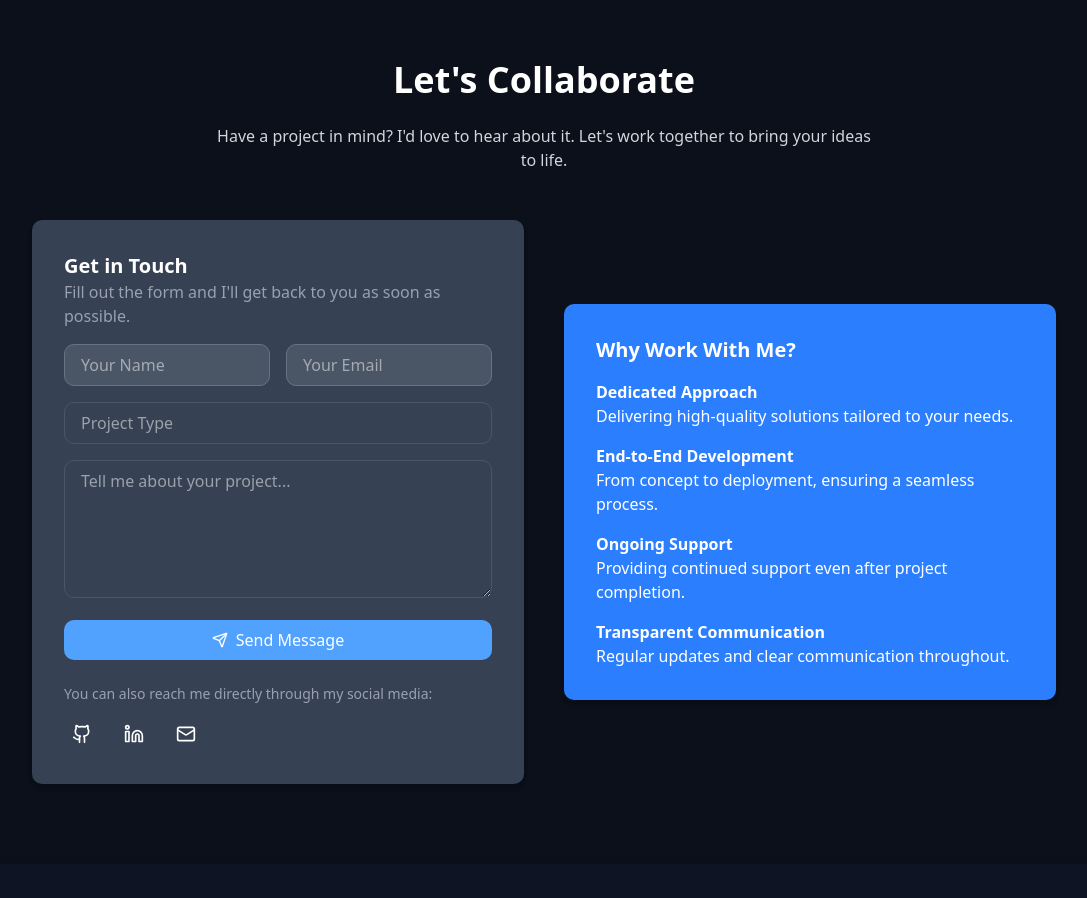
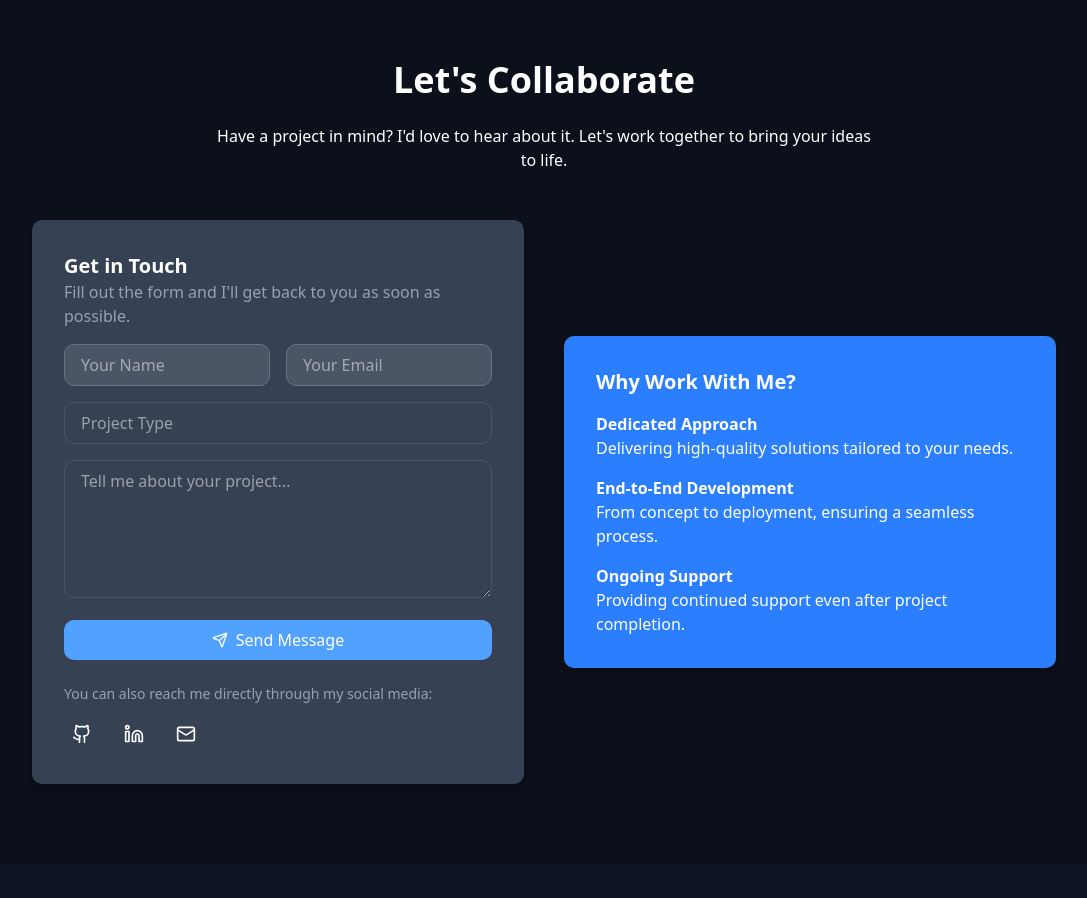
Before and after one commit to Nagraj23/Nagraj, a Next.js app: page / in a window 1280 px wide. Shown: the part 3180-4078 px from the top of the page, without its empty margins (96-1183 px from the left). Built offline with nearby package versions, Linux system fonts and the light colour scheme.

Commit message:
Update contact-section.jsx for email

```diff
--- a/src/app/components/contact-section.jsx
+++ b/src/app/components/contact-section.jsx
@@ -3,7 +3,7 @@
 import { useState } from "react";
 import { motion } from "framer-motion";
 import { useInView } from "react-intersection-observer";
-import { Github, Linkedin, Twitter, Mail, Send } from "lucide-react";
+import { Github, Linkedin, Mail, Send } from "lucide-react";
 
 export default function Collaboration() {
   const [ref, inView] = useInView({
@@ -18,7 +18,6 @@ export default function Collaboration() {
     message: "",
   });
 
-  // const [isSubmitting, setIsSubmitting] = useState(false);
   const [isSubmitting, setIsSubmitting] = useState(false);
   const [submitStatus, setSubmitStatus] = useState(null);
 
@@ -26,27 +25,40 @@ export default function Collaboration() {
     const { name, value } = e.target;
     setFormData((prev) => ({ ...prev, [name]: value }));
   };
+
   const handleSubmit = async (e) => {
     e.preventDefault();
     setIsSubmitting(true);
+    setSubmitStatus(null); // Reset previous status
 
     try {
-      const response = await fetch("https://nagraj-port.onrender.com/api/send-email", {
-        method: "POST",
-        headers: { "Content-Type": "application/json" },
-        body: JSON.stringify(formData),
-      });
+      const response = await fetch(
+        "https://nagraj-port.onrender.com/api/send-email",
+        {
+          method: "POST",
+          headers: { "Content-Type": "application/json" },
+          body: JSON.stringify(formData),
+        }
+      );
+
+      if (!response.ok) {
+        throw new Error(`HTTP error! Status: ${response.status}`);
+      }
 
       const result = await response.json();
+
       if (result.success) {
         setSubmitStatus("success");
-        setFormData({ name: "", email: "", subject: "", message: "" });
+        setFormData({ name: "", email: "", project: "", message: "" });
+        alert("Message sent successfully!");
       } else {
         setSubmitStatus("error");
+        alert("Failed to send the message. Please try again.");
       }
     } catch (error) {
       console.error("Error sending message:", error);
       setSubmitStatus("error");
+      alert("An error occurred. Please try again later.");
     } finally {
       setIsSubmitting(false);
       setTimeout(() => setSubmitStatus(null), 5000);
@@ -83,10 +95,10 @@ export default function Collaboration() {
           animate={inView ? { opacity: 1, y: 0 } : { opacity: 0, y: 20 }}
           transition={{ duration: 0.6 }}
         >
-          <h2 className="text-3xl md:text-4xl font-bold text-center mb-6 text-white dark:text-white">
+          <h2 className="text-3xl md:text-4xl font-bold text-center mb-6 text-white">
             Let's Collaborate
           </h2>
-          <p className="text-center text-white dark:text-gray-300 mb-12 max-w-2xl mx-auto">
+          <p className="text-center text-white mb-12 max-w-2xl mx-auto">
             Have a project in mind? I'd love to hear about it. Let's work
             together to bring your ideas to life.
           </p>
@@ -201,10 +213,6 @@ export default function Collaboration() {
                       Providing continued support even after project completion.
                     </p>
                   </li>
-                  <li>
-                    <h4 className="font-semibold">Transparent Communication</h4>
-                    <p>Regular updates and clear communication throughout.</p>
-                  </li>
                 </ul>
               </div>
             </div>
```
